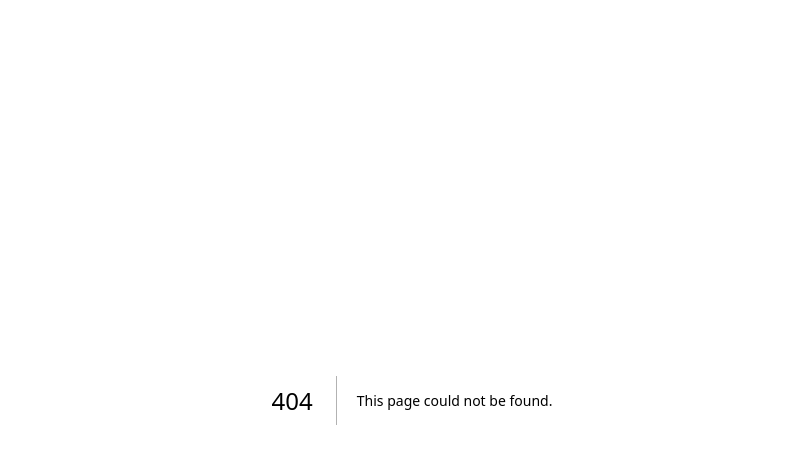
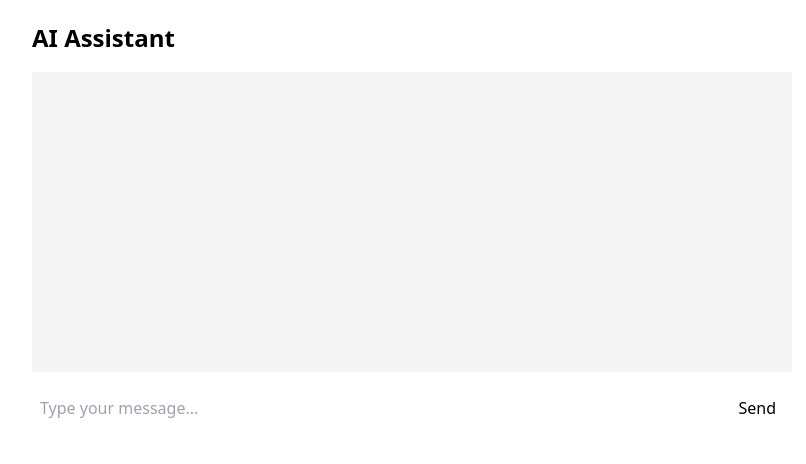
Before and after one commit to boskovasiljevic90/sellerrescue, a Next.js app: page /chat/agent in a window 1280 px wide. Before the commit this address had no page. Shown: the top 464 px of the page, without its empty margins (228-1034 px from the left). Built offline with nearby package versions, Linux system fonts and the light colour scheme.

Commit message:
Create page.tsx

```diff
--- /dev/null
+++ b/app/chat/agent/page.tsx
@@ -0,0 +1,56 @@
+// app/chat/agent/page.tsx
+
+"use client";
+
+import { useState } from "react";
+
+export default function ChatAgentPage() {
+  const [input, setInput] = useState("");
+  const [messages, setMessages] = useState<string[]>([]);
+
+  const sendMessage = async () => {
+    if (!input.trim()) return;
+
+    setMessages((prev) => [...prev, `You: ${input}`]);
+    setInput("");
+
+    try {
+      const res = await fetch("/api/chat", {
+        method: "POST",
+        headers: { "Content-Type": "application/json" },
+        body: JSON.stringify({ message: input }),
+      });
+
+      const data = await res.json();
+      setMessages((prev) => [...prev, `AI: ${data.reply}`]);
+    } catch (error) {
+      setMessages((prev) => [...prev, "AI: Error occurred"]);
+    }
+  };
+
+  return (
+    <div style={{ maxWidth: 800, margin: "0 auto", padding: 20 }}>
+      <h1 style={{ fontSize: 24, fontWeight: "bold", marginBottom: 16 }}>AI Assistant</h1>
+
+      <div style={{ backgroundColor: "#f5f5f5", padding: 16, minHeight: 300, marginBottom: 16 }}>
+        {messages.map((msg, idx) => (
+          <p key={idx}>{msg}</p>
+        ))}
+      </div>
+
+      <div style={{ display: "flex", gap: 8 }}>
+        <input
+          type="text"
+          placeholder="Type your message..."
+          value={input}
+          onChange={(e) => setInput(e.target.value)}
+          onKeyDown={(e) => e.key === "Enter" && sendMessage()}
+          style={{ flex: 1, padding: 8 }}
+        />
+        <button onClick={sendMessage} style={{ padding: "8px 16px" }}>
+          Send
+        </button>
+      </div>
+    </div>
+  );
+}
```
